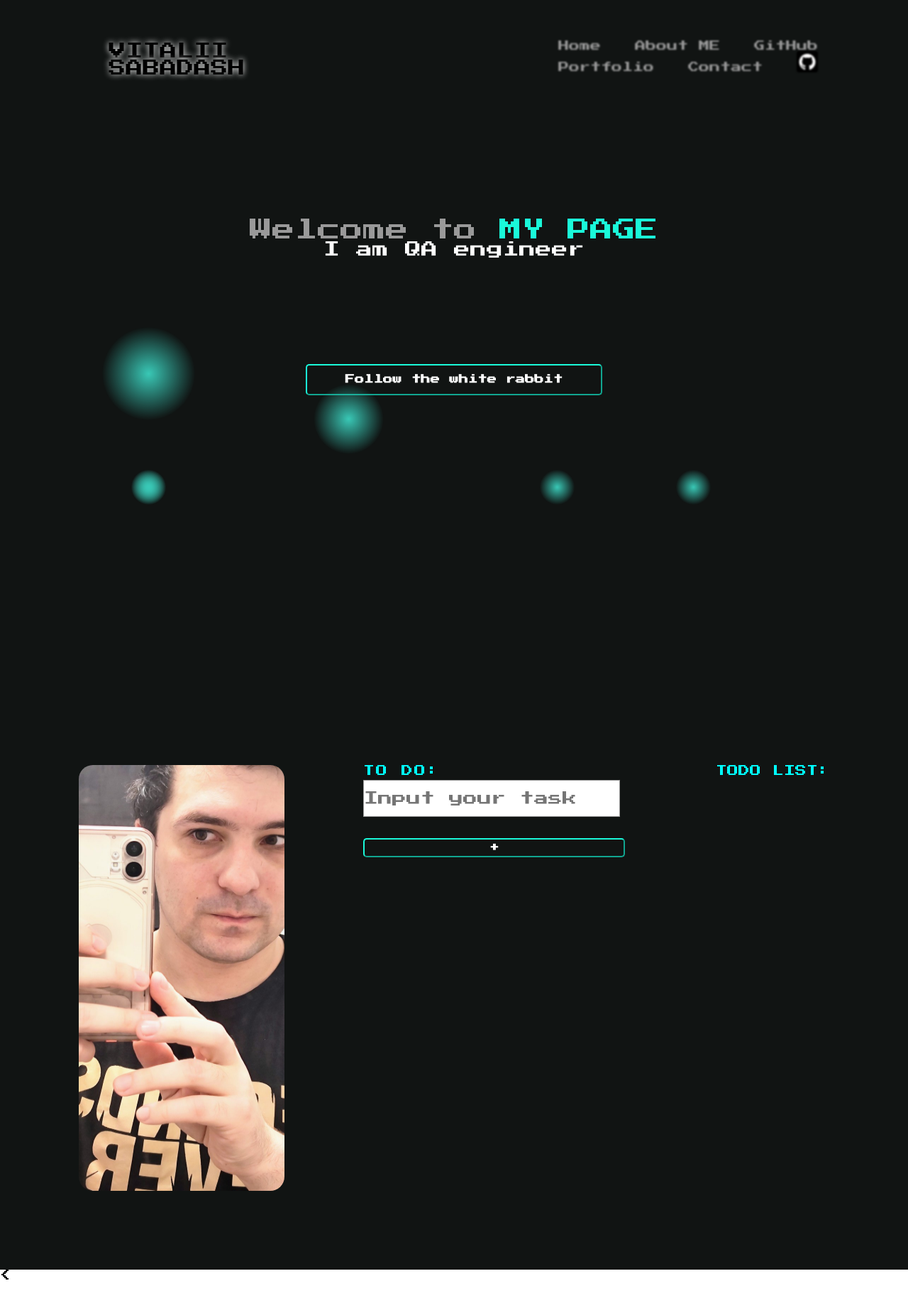
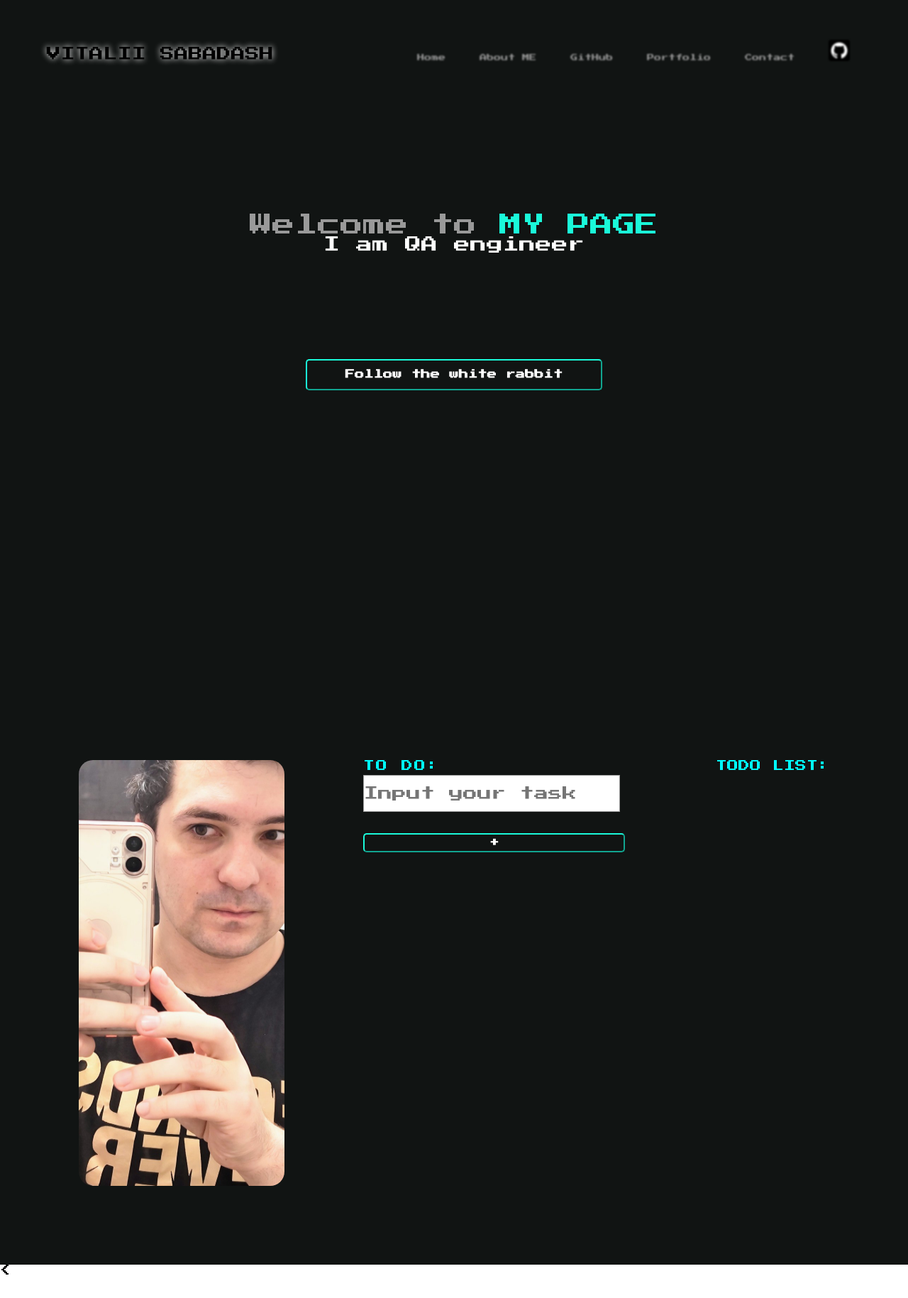
Before and after one commit to TestID22/django-base, a Django app: page / in a window 1280 px wide. Shown: the top 1829 px of the page at 71% size. Run offline with Django 5.2, Linux system fonts and the light colour scheme; some web fonts are replaced.

Commit message:
css: removed bubbles animation index: removed bubbles dom elements

```diff
--- a/db/posts/static/css/december.css
+++ b/db/posts/static/css/style.css
@@ -27,18 +27,22 @@ html{
 
 header{
 	width: 100%;
-	background-color: #111413;
-	display: flex;
+    display: flex;
+    justify-content: space-around;
+    background-color: #111413;
+    margin-right: 100px;
+    flex-direction: row;
+    flex-wrap: nowrap;
+    align-content: stretch;
+    align-items: baseline;
 }
 
 .header__logo{
 	text-transform: uppercase;
 	color: black;
-	font-weight: 800;
-	font-size: 24px;
+	font-size: 20px;
 	cursor: pointer;
 	margin-top: 60px;
-	margin-left: 12%;
 	opacity: 100%;
 	text-shadow:0 0 9px white;
 }
@@ -54,8 +58,8 @@ header{
 
 nav{
 	margin-top: 56px;
-	margin-left: 29%;
-
+	margin-left: 50px;
+	padding-bottom: 15px;
 }
 
 .topnav{
@@ -67,7 +71,7 @@ nav{
 	color:#999999;
 	text-align:center;
 	padding: 5px 16px;
-	font-size: 15px;
+	font-size: 10px;
 	filter: blur(1px);
 }
 .topnav a:hover{
@@ -142,50 +146,6 @@ main{
 
 }
 
-.box ul li{
-    position: absolute;
-    width: 35px;
-    height: 35px;
-    list-style: none;
-    opacity: 0;
-    background: radial-gradient(#3ac9b7, transparent, transparent);
-    bottom: 0;
-    left: 15vw;
-    animation: animate 3s linear infinite;
-}
-
-.box ul li:nth-child(2){
-    left: 37vw;
-    animation-delay: 2.4s;
-}
-
-.box ul li:nth-child(3){
-    left: 15vw;
-    animation-delay: 5s;
-}
-
-.box ul li:nth-child(4){
-    left: 60vw;
-    animation-delay:6s;
-}
-
-.box ul li:nth-child(5){
-    left: 75vw;
-    animation-delay:3s;
-
-}
-
-@keyframes animate{
-    0%{
-        transform: scale(0);
-        opacity: 1;
-        bottom:0;
-    }100%{
-        transform: scale(10);
-        opacity: 1;
-        bottom: 60vh;
-    }
-}
 
 
 /*                       Секция с компьютером и About                   */
--- a/db/posts/templates/posts/index.html
+++ b/db/posts/templates/posts/index.html
@@ -5,7 +5,7 @@
 	<meta charset="UTF-8">
 	<link rel="shortcut icon" href="{% static "res/icon/icon4.png" %}" />
 	<title>Document</title>
-	<link rel="stylesheet"  href="{% static "css/december.css" %}" />
+	<link rel="stylesheet"  href="{% static "css/style.css" %}" />
 	<link rel="stylesheet"  href="{% static "css/font-awesome.css" %}" />
 	<link href="https://fonts.googleapis.com/css?family=Open+Sans" rel="stylesheet">
 </head>
@@ -34,23 +34,9 @@
 			<p> I am QA engineer</p>
 			<button class="MeetMe_button">Follow the white rabbit</button>
 		</div>
-
-		<!--animated backgroud-->
-		<div class="box">
-			<ul>
-				<li></li>
-				<li></li>
-				<li></li>
-				<li></li>
-				<li></li>
-				<li></li>
-			</ul>
-		</div>
-
 	</main>
 
 <!-- Main  -->
-
 		<div class="wrapper" id="about_right">
 			<div class="main_about">
 				<div class="about_left">
@@ -72,7 +58,7 @@
 <
 	<section class="contact_form">
 		<div class="contact_wrapper">
-			<h1>CONTUCT US</h1>
+			<h1>CONTACT ME</h1>
 
 				<p>Lorem ipsum dolor sit amet, consectetur adipisicing elit. Doloribus ex quidem maiores ullam quis, at asperiores minus ad eaque maxime possimus cum ab iusto assumenda velit excepturi porro ipsa tenetur.Lorem ipsum dolor sit amet, consectetur adipisicing elit. </p>
 					<form action="#" name="newform" method="post">
```
